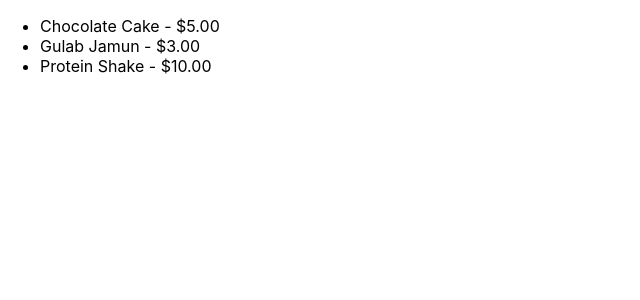
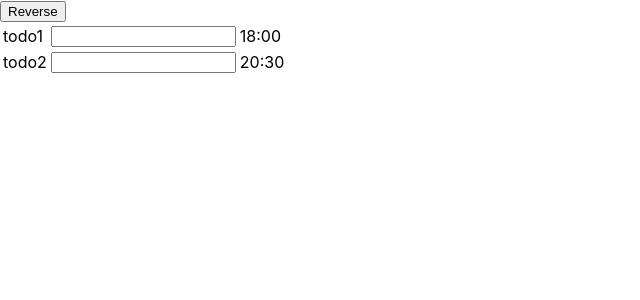
Before and after one commit to amandeep90s/meta-advanced-react, a React (Create React App) app in the folder firstapp/: page / in a window 1280 px wide. Shown: the top 300 px of the page, without its empty margins (0-640 px from the left). Built offline with nearby package versions, Linux system fonts and the light colour scheme.

Commit message:
refactor: Add reverse functionality to todo list

```diff
--- a/firstapp/src/App.js
+++ b/firstapp/src/App.js
@@ -1,38 +1,42 @@
-import React from 'react';
+import React, { useState } from 'react';
 import './index.css';
 
-const topDesserts = [
-  {
-    id: '1',
-    title: 'Chocolate Cake',
-    description: 'A piece of chocolate cake',
-    image: 'https://picsum.photos/200/300/?random',
-    price: '$5.00',
-  },
-  {
-    id: '2',
-    title: 'Gulab Jamun',
-    description: 'A piece of gulab jamun',
-    image: 'https://picsum.photos/200/300/?random',
-    price: '$3.00',
-  },
-  {
-    id: '3',
-    title: 'Protein Shake',
-    description: 'A glass of protein shake',
-    image: 'https://picsum.photos/200/300/?random',
-    price: '$10.00',
-  },
-];
+const ToDo = (props) => (
+  <tr>
+    <td>
+      <label>{props.id}</label>
+    </td>
+    <td>
+      <input type='text' />
+    </td>
+    <td>
+      <label>{props.createdAt}</label>
+    </td>
+  </tr>
+);
 
 const App = () => {
-  const listItems = topDesserts.map((dessert) => {
-    const itemText = `${dessert.title} - ${dessert.price}`;
-    return <li key={dessert.id}>{itemText}</li>;
-  });
+  const [todos, setTodos] = useState([
+    { id: 'todo1', createdAt: '18:00' },
+    { id: 'todo2', createdAt: '20:30' },
+  ]);
+
+  const reverseOrder = () => {
+    // Reverse is a mutative operation, so we need to create a new array first.
+    setTodos([...todos].reverse());
+  };
+
   return (
     <div>
-      <ul>{listItems}</ul>
+      <button onClick={reverseOrder}>Reverse</button>
+
+      <table>
+        <tbody>
+          {todos.map((todo) => (
+            <ToDo key={todo.id} id={todo.id} createdAt={todo.createdAt} />
+          ))}
+        </tbody>
+      </table>
     </div>
   );
 };
```
